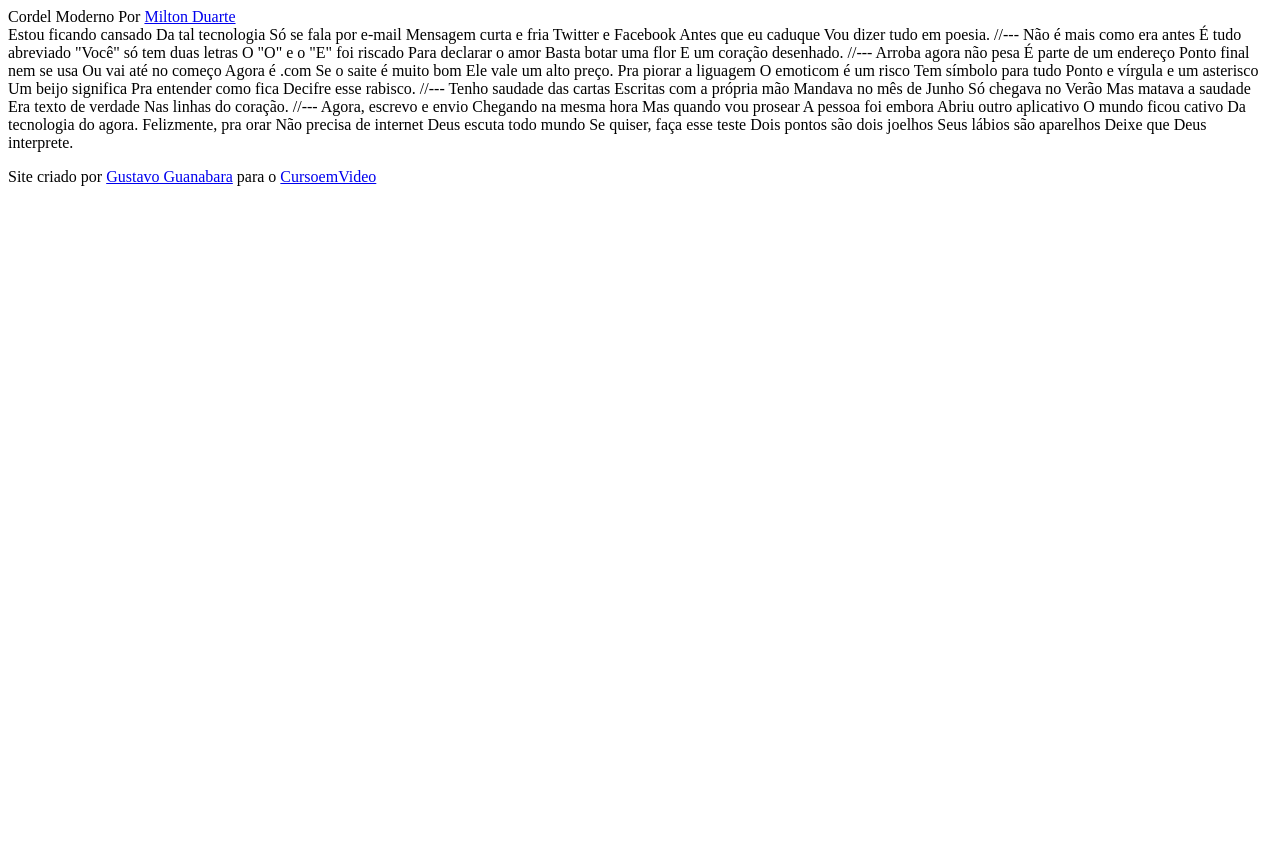
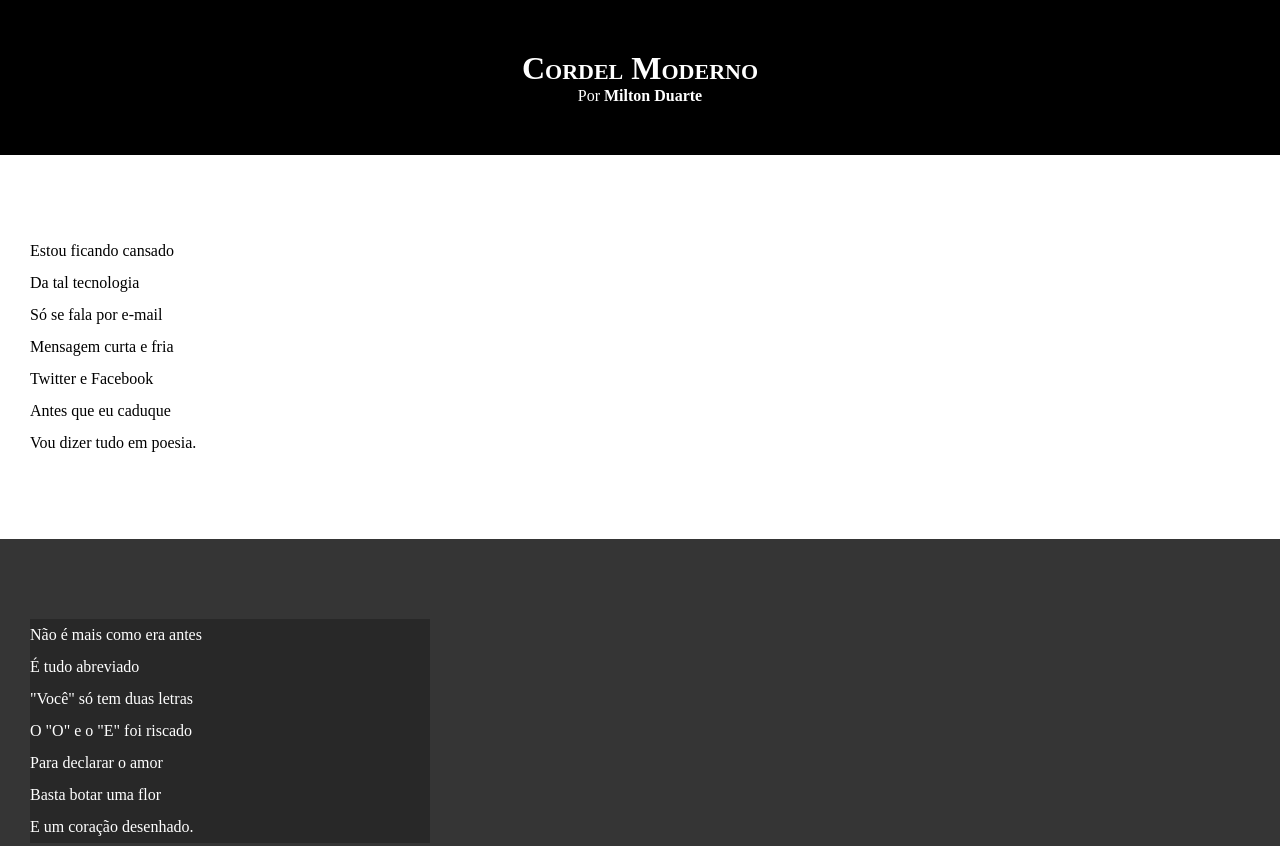
Before and after one commit to OtavioSouz/html-css, a plain HTML site: page desafios/d012/index.html in a window 1280 px wide. Shown: the top 846 px of the page. Before the commit the page ends 800 px from the top, so only its background shows below. Drawn offline with Linux system fonts and the light colour scheme.

Commit message:
organização css

```diff
--- /dev/null
+++ b/desafios/d012/estilo/style.css
@@ -0,0 +1,65 @@
+@charset "UTF-8";
+
+* {
+    margin: 0px;
+    padding: 0px;
+}
+
+html, body {
+    min-height: 100vh;
+    background-color: darkgray;
+}
+
+header {
+    background-color: black;
+    color: white;
+    text-align: center;
+}
+
+header > h1 {
+    padding-top: 50px;
+    font-variant: small-caps; /* text-transform: uppercase; */
+}
+
+header > p {
+    padding-bottom: 50px;
+}
+
+header a, footer a {
+    color: white;
+    text-decoration: none;
+    font-weight: bolder;
+}
+
+header a:hover, footer a:hover {
+    text-decoration: underline;
+}
+
+section {
+    padding-top: 10vh;
+    padding-bottom: 10vh;
+    padding-left: 30px;
+    line-height: 2em;
+}
+
+section.normal {
+    background-color: white;
+    color: black;
+}
+
+section.imagem {
+    background-color: rgb(53, 53, 53);
+    color: white;
+}
+
+section.imagem > p {
+    width: 400px;
+    background-color: rgba(0, 0, 0, 0.250);
+}
+
+footer {
+    background-color: black;
+    color: white;
+    text-align: center;
+    padding: 10px;
+}
--- a/desafios/d012/index.html
+++ b/desafios/d012/index.html
@@ -5,76 +5,97 @@
     <meta http-equiv="X-UA-Compatible" content="IE=edge">
     <meta name="viewport" content="width=device-width, initial-scale=1.0">
     <title>Cordel Moderno</title>
+    <link rel="stylesheet" href="estilo/style.css">
 </head>
 <body>
     <header>
-        Cordel Moderno
-        Por <a href="https://www.recantodasletras.com.br/poesias/3186743" target="_blank">Milton Duarte</a>
+        <h1>
+            Cordel Moderno
+        </h1>
+        <p>
+            Por <a href="https://www.recantodasletras.com.br/poesias/3186743" target="_blank">Milton Duarte</a>
+        </p>
     </header>
 
-    Estou ficando cansado
-    Da tal tecnologia
-    Só se fala por e-mail
-    Mensagem curta e fria
-    Twitter e Facebook
-    Antes que eu caduque
-    Vou dizer tudo em poesia.
+    <section class="normal">
+        <p>
+            Estou ficando cansado <br>
+            Da tal tecnologia <br>
+            Só se fala por e-mail <br>
+            Mensagem curta e fria <br>
+            Twitter e Facebook <br>
+            Antes que eu caduque <br>
+            Vou dizer tudo em poesia.
+        </p>
+    </section>
 
-    //---
+    <section class="imagem">
+        <p>
+            Não é mais como era antes <br>
+            É tudo abreviado <br>
+            "Você" só tem duas letras <br>
+            O "O" e o "E" foi riscado <br>
+            Para declarar o amor <br>
+            Basta botar uma flor <br>
+            E um coração desenhado.
+        </p>
+    </section>
 
-    Não é mais como era antes
-    É tudo abreviado
-    "Você" só tem duas letras
-    O "O" e o "E" foi riscado
-    Para declarar o amor
-    Basta botar uma flor
-    E um coração desenhado.
+    <section class="normal">
+        <p>
+            Arroba agora não pesa <br>
+            É parte de um endereço <br>
+            Ponto final nem se usa <br>
+            Ou vai até no começo <br>
+            Agora é .com <br>
+            Se o saite é muito bom <br>
+            Ele vale um alto preço.
+        </p>
 
-    //---
+        <p>
+            Pra piorar a liguagem <br>
+            O emoticom é um risco <br>
+            Tem símbolo para tudo <br>
+            Ponto e vírgula e um asterisco <br>
+            Um beijo significa <br>
+            Pra entender como fica <br>
+            Decifre esse rabisco.
+        </p>
+    </section>
 
-    Arroba agora não pesa
-    É parte de um endereço
-    Ponto final nem se usa
-    Ou vai até no começo
-    Agora é .com
-    Se o saite é muito bom
-    Ele vale um alto preço.
+    <section class="imagem">
+        <p>
+            Tenho saudade das cartas <br>
+            Escritas com a própria mão <br>
+            Mandava no mês de Junho <br>
+            Só chegava no Verão <br>
+            Mas matava a saudade <br>
+            Era texto de verdade <br>
+            Nas linhas do coração.
+        </p>
+    </section>
 
-    Pra piorar a liguagem
-    O emoticom é um risco
-    Tem símbolo para tudo
-    Ponto e vírgula e um asterisco
-    Um beijo significa
-    Pra entender como fica
-    Decifre esse rabisco.
+    <section class="normal">
+        <p>
+            Agora, escrevo e envio <br>
+            Chegando na mesma hora <br>
+            Mas quando vou prosear <br>
+            A pessoa foi embora <br>
+            Abriu outro aplicativo <br>
+            O mundo ficou cativo <br>
+            Da tecnologia do agora.
+        </p>
 
-    //---
-
-    Tenho saudade das cartas
-    Escritas com a própria mão
-    Mandava no mês de Junho
-    Só chegava no Verão
-    Mas matava a saudade
-    Era texto de verdade
-    Nas linhas do coração.
-
-    //---
-
-    Agora, escrevo e envio
-    Chegando na mesma hora
-    Mas quando vou prosear
-    A pessoa foi embora
-    Abriu outro aplicativo
-    O mundo ficou cativo
-    Da tecnologia do agora.
-
-    Felizmente, pra orar
-    Não precisa de internet
-    Deus escuta todo mundo
-    Se quiser, faça esse teste
-    Dois pontos são dois joelhos
-    Seus lábios são aparelhos
-    Deixe que Deus interprete.
+        <p>
+            Felizmente, pra orar <br>
+            Não precisa de internet <br>
+            Deus escuta todo mundo <br>
+            Se quiser, faça esse teste <br>
+            Dois pontos são dois joelhos <br>
+            Seus lábios são aparelhos <br>
+            Deixe que Deus interprete.
+        </p>
+    </section>
 
     <footer>
         <p>Site criado por <a href="https://gustavoguanabara.github.io" target="_blank">Gustavo Guanabara</a> para o <a href="https://www.cursoemvideo.com" target="_blank">CursoemVideo</a></p>
```
